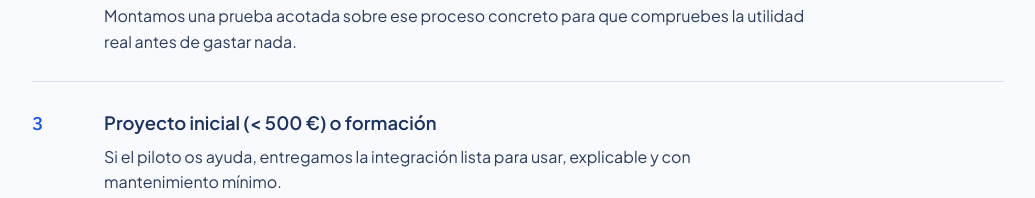
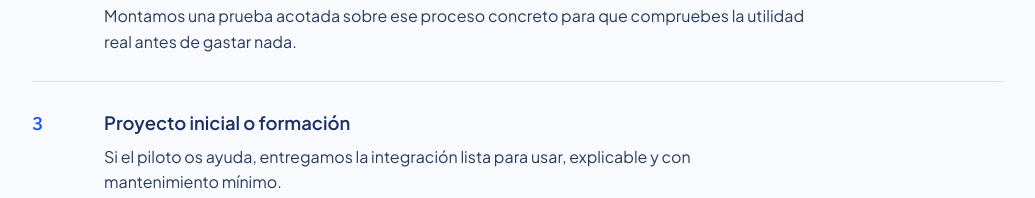
Before and after one commit to adolfo-trocoli/ikonos_web, a plain HTML site: page index.html in a window 1280 px wide. Shown: the part 1619-1817 px from the top of the page, without its empty margins (122-1157 px from the left). Drawn offline with Linux system fonts and the light colour scheme.

Commit message:
Quitar referencia (< 500 €) del paso 3

```diff
--- a/index.html
+++ b/index.html
@@ -169,7 +169,7 @@
           <li class="step-item">
             <span class="step-num" aria-hidden="true">3</span>
             <div class="step-body">
-              <h3>Proyecto inicial (&lt; 500 €) o formación</h3>
+              <h3>Proyecto inicial o formación</h3>
               <p>Si el piloto os ayuda, entregamos la integración lista para usar, explicable y con mantenimiento mínimo.</p>
             </div>
           </li>
```
